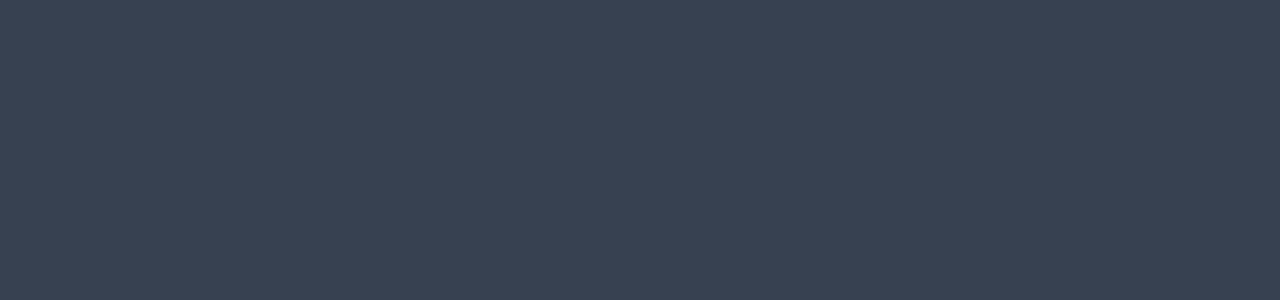
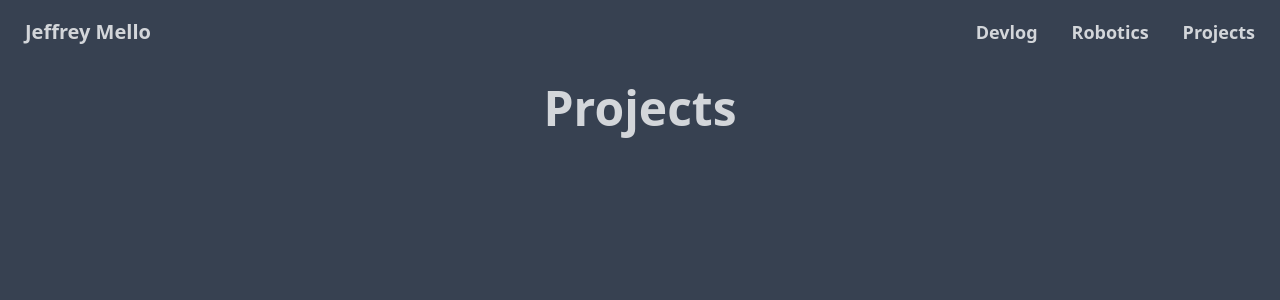
Before and after one commit to melloCoding/mellocoding.github.com, a Nuxt app: page /project in a window 1280 px wide. Before the commit this address had no page. Shown: the top 300 px of the page. Built offline with nearby package versions, Linux system fonts and the light colour scheme.

Commit message:
you dont get a mesage

```diff
--- /dev/null
+++ b/pages/project.vue
@@ -0,0 +1,5 @@
+<template>
+  <AppHeader />
+
+  <h1 class="text-5xl font-bold text-center mb-10">Projects</h1>
+</template>
--- a/pages/robotic/project.vue
+++ /dev/null
@@ -1 +0,0 @@
-<template></template>
```
